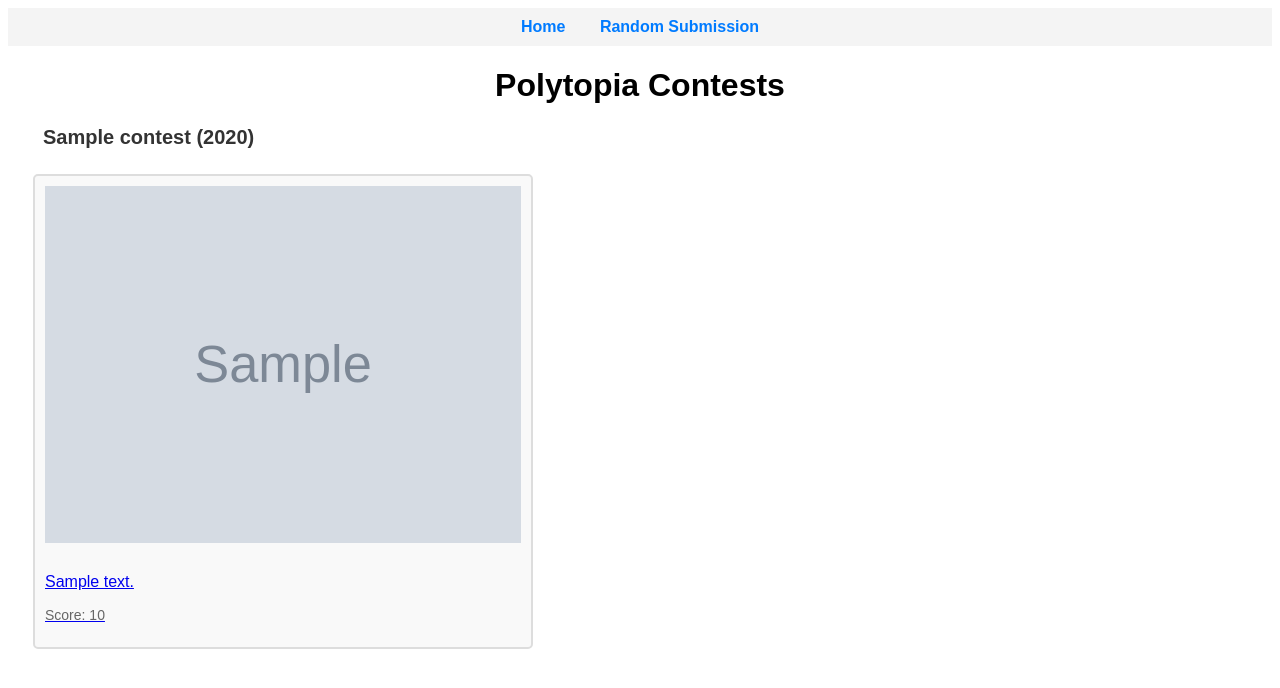
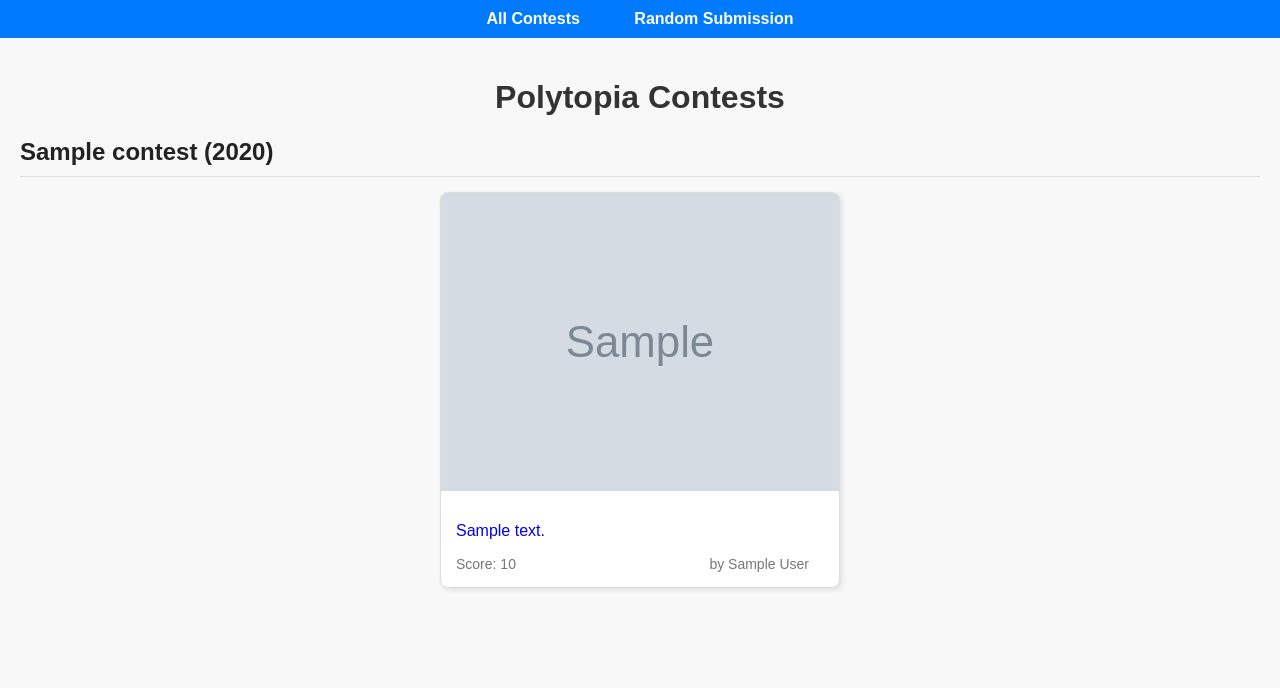
Before and after one commit to redish2098/Polyvoter, a Flask app: template website/templates/index.html in a window 1280 px wide. Shown: the top 688 px of the page. Run offline with Flask 3, Linux system fonts and the light colour scheme; the template is opened without the code that fills it: most values are stand-ins (such as "Sample title", 1, 10 or a date in 2020); grey boxes marked "Sample" are stand-in pictures.

Commit message:
improved visuals for website

```diff
--- a/bot/cogs/leaderboard.py
+++ b/bot/cogs/leaderboard.py
@@ -1,10 +1,10 @@
 import nextcord
 from nextcord.ext import commands
 from bot.database import contest_lifecycle
-import itertools
 from bot.settings import get_setting,Settings
 import hashlib
 import json
+from bot import util
 
 
 class Leaderboard(commands.Cog):
@@ -43,8 +43,9 @@ class Leaderboard(commands.Cog):
 
     @nextcord.slash_command(description="Creates a leaderboard of top 10 submissions")
     async def leaderboard(self, interaction : nextcord.Interaction):
+        response = await interaction.send(embed=util.generic_embed("Calculating......","Calculating...",nextcord.Colour.orange()),ephemeral=True)
         embed = await self.count_leaderboard()
-        await interaction.response.send_message(embed=embed)
+        await response.edit(embed=embed)
 
 
 def setup(bot):
--- a/bot/database/schema.py
+++ b/bot/database/schema.py
@@ -5,7 +5,7 @@ import logging
 logger = logging.getLogger(__name__)
 logger.setLevel(logging.DEBUG)
 
-db_file = os.path.join("bot\\data.db")
+db_file = os.path.join("bot","data.db")
 
 votes_table = """
 CREATE TABLE IF NOT EXISTS votes (
--- a/contests/contests.py
+++ b/contests/contests.py
@@ -6,7 +6,7 @@ import nanoid
 
 SUBMISSIONS_DIR = "contests/submissions"
 
-async def save_contest(name:str, submissions : dict[int:dict[nextcord.Attachment,str,float,int,int]]): # {submission_id:{"attachments":[],"text":"","avg":0,"sum":0,"count":0}}
+async def save_contest(name:str, submissions : dict[int:dict[nextcord.Attachment,str,str,float,int,int]]): # {submission_id:{"attachments":[],"text":"","avg":0,"sum":0,"count":0}}
     contest_info = {'contest name': name, 'submissions': []}
     year = datetime.now().year
 
@@ -22,6 +22,7 @@ async def save_contest(name:str, submissions : dict[int:dict[nextcord.Attachment
 
     for submission in submissions.values():
         submission_r = {
+            "author": submission["author"],
             "text": submission["text"],
             "avg": submission["avg"],
             "sum": submission["sum"],
--- a/website/server.py
+++ b/website/server.py
@@ -74,6 +74,7 @@ def submission_page(year, contest_id, submission_num):
                            avg=submission.get("avg", "N/A"),
                            sum=submission.get("sum", "N/A"),
                            count=submission.get("count", "N/A"),
+                           author=submission.get("author", ""),
                            )
 
 @app.route("/random_submission")
@@ -100,6 +101,11 @@ def random_image():
         contest_id=random_submission[1],
         submission_num=random_submission[2]))
 
+@app.route("/website/styles/<style>")
+def website_styles(style):
+    print(os.path.abspath("website/templates/styles"))
+    return send_from_directory(os.path.abspath("website/templates/styles"), style)
+
 
 if __name__ == "__main__":
     app.run(debug=True, host="0.0.0.0", port=8000)
--- a/website/templates/index.html
+++ b/website/templates/index.html
@@ -1,105 +1,46 @@
 <!DOCTYPE html>
+
+
+
 <html lang="en">
 <head>
     <meta charset="UTF-8">
     <meta name="viewport" content="width=device-width, initial-scale=1.0">
     <title>Polytopia Contests</title>
-    <style>
-        body {
-            font-family: Arial, sans-serif;
-            text-align: center;
-        }
-
-        .navbar {
-            margin-bottom: 20px;
-            padding: 10px;
-            background-color: #f4f4f4;
-        }
-
-        .navbar a {
-            font-weight: bold;
-            margin: 0 15px;
-            text-decoration: none;
-            color: #007bff;
-        }
-
-        .contest-container {
-    display: flex;  /* Use flexbox to control spacing */
-    flex-wrap: wrap; /* Allow wrapping to new rows */
-    justify-content: flex-start; /* Align items to the left */
-    gap: 20px; /* Fixed horizontal spacing */
-    margin: 15px;
-    text-align: left;
-    padding: 10px;
-}
-
-        .contest-title {
-            font-size: 20px;
-            margin-bottom: 10px;
-            color: #333;
-            font-weight: bold;
-            text-align: left;
-            margin-left: 35px;
-        }
-
-
-        .submission {
-            width: 500px;
-            flex-shrink: 0;
-            margin-bottom: 20px;
-            padding: 10px;
-            border: 2px solid #ddd;
-            background-color: #f9f9f9;
-            box-sizing: border-box;
-            border-radius: 5px;
-        }
-
-        .submission img {
-            width: 100%;
-            height: auto;
-            margin-bottom: 10px;
-            loading: lazy;
-        }
-
-        .submission-text {
-            margin: 10px 0;
-            flex-grow: 1;
-        }
-
-        .votes {
-            font-size: 14px;
-            color: #666;
-        }
-    </style>
-</head>
+    <link rel="stylesheet" href="website/styles/style.css">  </head>
 <body>
 
-<div class="navbar">
-    <a href="/">Home</a>
+<nav class="navbar">
+    <a href="/">All Contests</a>
     <a href="/random_submission">Random Submission</a>
-</div>
+</nav>
 
-<h1>Polytopia Contests</h1>
+<main>  <h1>Polytopia Contests</h1>
 
     {% for contest in contests %}
-<div class="contest-title">{{ contest["contest_name"] }} ({{ contest["year"] }})</div>
+    <section class="contest">  <h2 class="contest-title">{{ contest["contest_name"] }} ({{ contest["year"] }})</h2>
         <div class="contest-container">
             {% for submission in contest["submissions"] %}
-    <a href="/submission/{{ contest['year'] }}/{{ contest['contest_id'] }}/{{ loop.index0 }}" class="submission">
-        {% if submission["files"] %}
+            <a href="/submission/{{ contest['year'] }}/{{ contest['contest_id'] }}/{{ loop.index0 }}" class="submission-link" >
+                <article class="submission">  {% if submission["files"] %}
                     <img src="/submissions/{{ contest['year'] }}/{{ contest['contest_id'] }}/{{ submission['files'][0] }}"
-             alt="Submission Image">
+                         alt="{{ submission['alt_text'] or 'Polytopia Submission' }}" loading="lazy"> {% endif %}
+
+                    <div class="submission-content">  <p>{{ submission["text"] }}</p>
+                        <div class="submission-meta">
+                            <span class="votes">Score: {{ submission['avg'] }}</span>
+                            {% if submission["author"] %}
+                            <span class="author">by {{ submission["author"] }}</span>
                             {% endif %}
-        <div class="submission-text">
-            <p>{{ submission["text"] }}</p>
                         </div>
-        <div class="votes">
-            <p>Score: {{ submission['avg'] }}</p>
                     </div>
+                </article>
             </a>
             {% endfor %}
         </div>
+    </section>
     {% endfor %}
+</main>
 
 </body>
 </html>
--- /dev/null
+++ b/website/templates/styles/style.css
@@ -0,0 +1,127 @@
+/* General Styles */
+body {
+    font-family: Arial, sans-serif;
+    text-align: center;
+    margin: 0;
+    padding: 0;
+    background-color: #f8f8f8;
+    color: #333;
+}
+
+/* Navbar Styles */
+.navbar {
+    background-color: #007bff;
+    padding: 10px;
+    text-align: center;
+}
+
+.navbar a {
+    color: white;
+    font-weight: bold;
+    margin: 0 15px;
+    text-decoration: none;
+    padding: 5px 10px;
+    border-radius: 5px;
+    transition: background-color 0.3s ease;
+}
+
+.navbar a:hover {
+    background-color: #0056b3;
+}
+
+/* Main Content Styles */
+main {
+    padding: 20px;
+}
+
+/* Contest Styles */
+.contest {
+    margin-bottom: 30px;
+}
+
+.contest-title {
+    font-size: 24px;
+    margin-bottom: 15px;
+    color: #222;
+    font-weight: bold;
+    text-align: left;
+    border-bottom: 1px solid #ddd;
+    padding-bottom: 10px;
+}
+
+.contest-container {
+    display: flex;
+    flex-wrap: wrap;
+    gap: 20px;
+    justify-content: center;
+}
+
+.submission-link {
+    text-decoration: none;
+    flex: 1 0 300px;
+    max-width: 400px;
+}
+
+/* Submission Styles (Common for both contest list and single submission view) */
+.submission {
+    border: 1px solid #ddd;
+    background-color: white;
+    border-radius: 8px;
+    overflow: hidden;
+    box-shadow: 2px 2px 5px rgba(0, 0, 0, 0.1);
+    transition: transform 0.2s ease, box-shadow 0.2s ease;
+}
+
+.submission:hover {
+    transform: translateY(-5px);
+    box-shadow: 4px 4px 8px rgba(0, 0, 0, 0.15);
+}
+
+.submission img {
+    width: 100%;
+    max-height: 80vh;
+    object-fit: contain;
+    display: block;
+}
+
+.placeholder {
+    width: 100%;
+    height: 200px;
+    background-color: #eee;
+    display: flex;
+    align-items: center;
+    justify-content: center;
+    color: #999;
+}
+
+.submission-content {
+    padding: 15px;
+    text-align: left;
+}
+
+.submission-meta {
+    display: flex;
+    flex-wrap: wrap;
+    gap: 10px;
+    align-items: center;
+    margin-top: 10px;
+    font-size: 14px;
+    color: #777;
+    justify-content: space-between;
+}
+
+.votes, .author {
+    margin-right: 15px;
+}
+
+
+/* Single Submission View Styles */
+.submission-view {
+    display: flex;
+
+}
+
+.submission-container {
+    max-width: 800px;
+    padding: 20px;
+}
```
Also changed, not shown: bot/cogs/moderation.py (+5 -4 lines), website/templates/submission.html (+18 -59 lines). Lines whose indentation alone changed are shown as unchanged.
